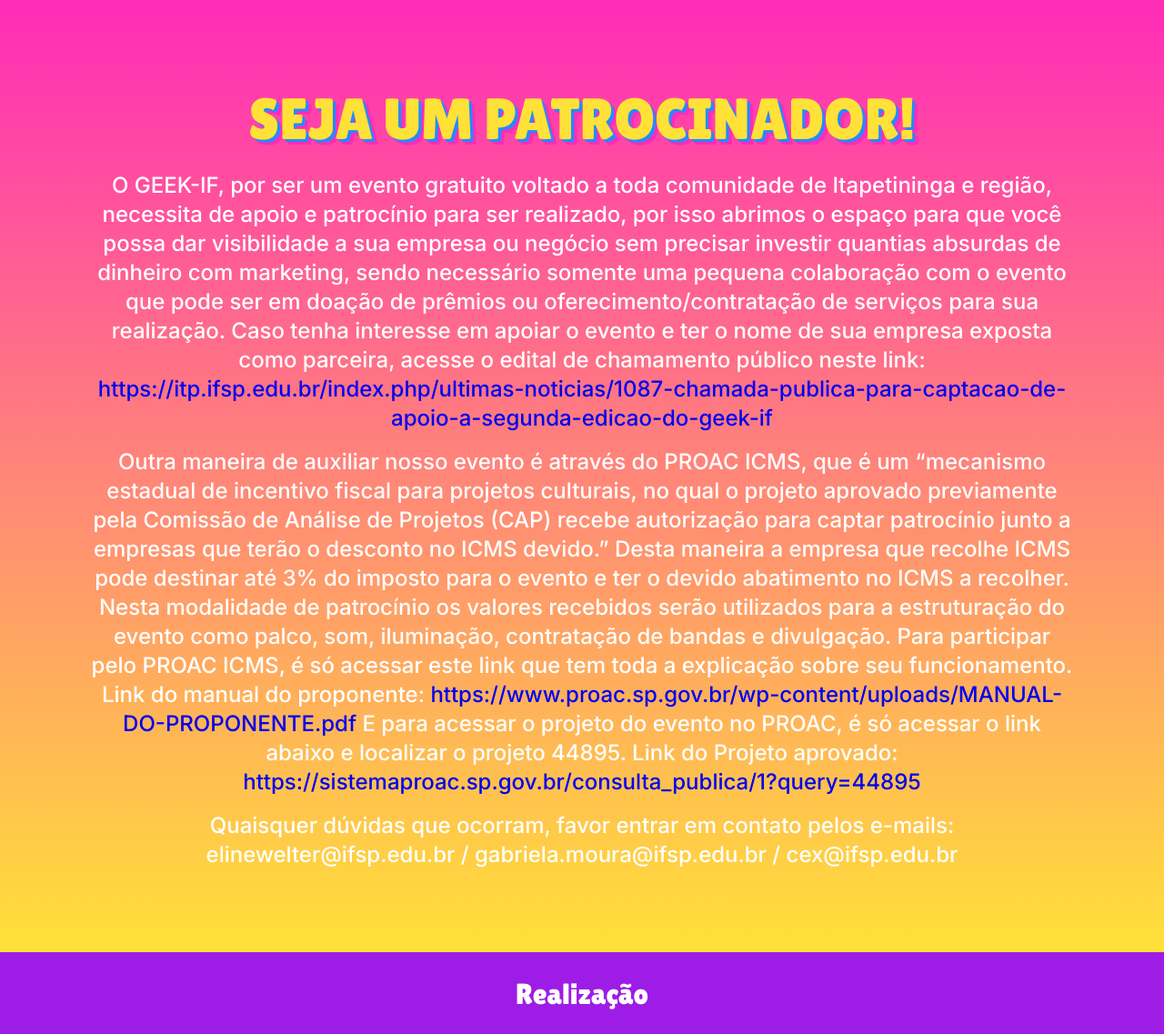
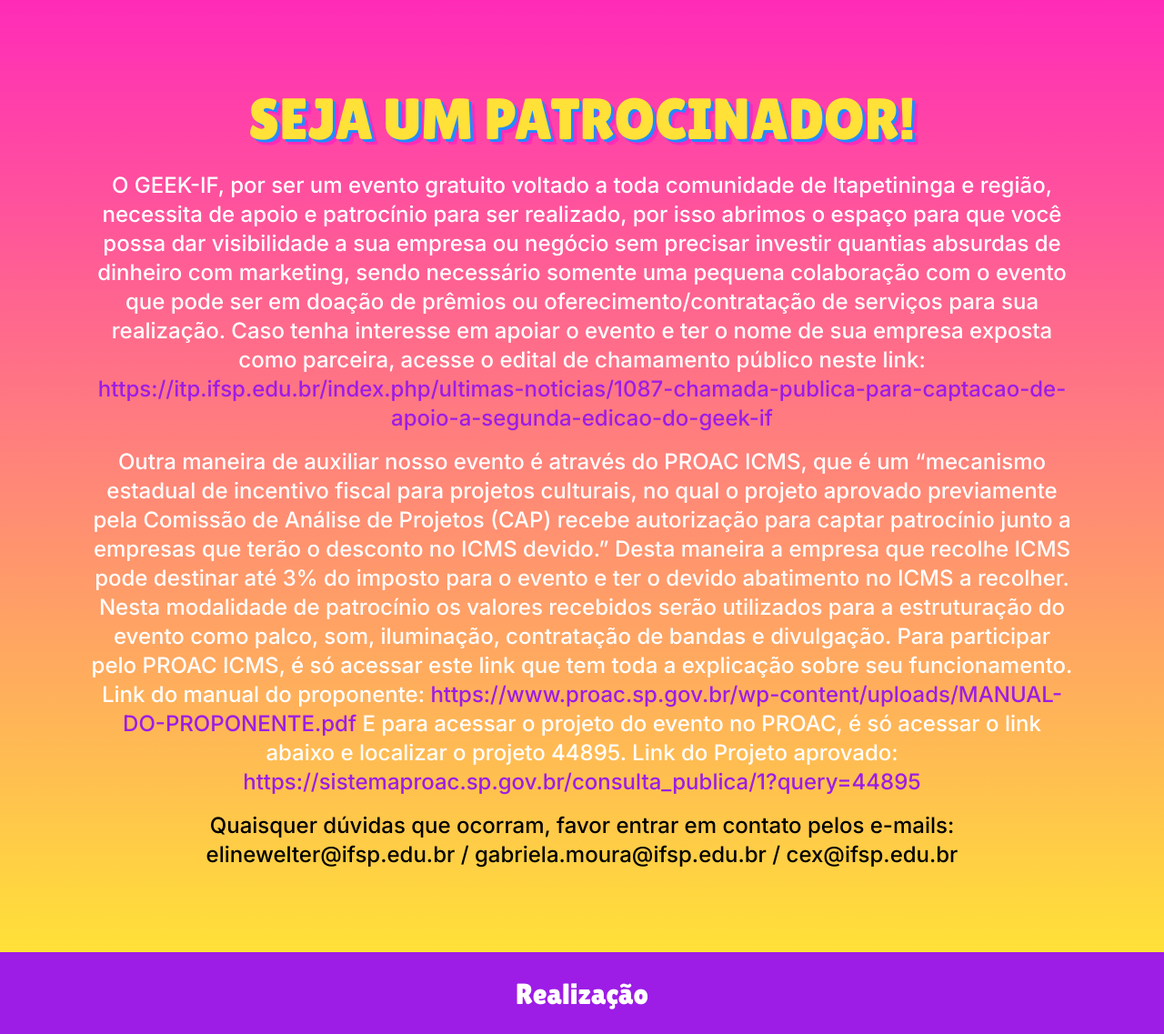
Before and after one commit to fabsoftwareitp/geekif.fabsoftware.itp.ifsp.edu.br, a PHP site: page /pages/sponsor.html in a window 1280 px wide. Shown: the part 121-1258 px from the top of the page at 91% size. Run offline with PHP 8.4, Linux system fonts and the light colour scheme.

Commit message:
Alterações de cores na área de patrocinadores

```diff
--- a/css/content.css
+++ b/css/content.css
@@ -531,3 +531,16 @@
     max-width: 70vw;
   }
 }
+
+/* Patrocinadores */
+.sponsor-p > p:last-child {
+  color: var(--black)
+}
+
+.sponsor-p > p > a {
+  color: var(--purple);
+}
+
+.sponsor-p > p > a:active {
+  color: var(--dark-pink)
+}
--- a/pages/sponsor.html
+++ b/pages/sponsor.html
@@ -69,7 +69,7 @@
  <div class="header-back"></div>
  <!-- Seja um Patrocinador -->
  <section class="back-gradient">
-   <div class="about-attractions">
+   <div class="about-attractions sponsor-p">
     <h1>Seja um Patrocinador!</h1>
     <p>
       O GEEK-IF, por ser um evento gratuito voltado a toda comunidade de Itapetininga e região, necessita de apoio e patrocínio
@@ -78,16 +78,16 @@
       pode ser em doação de prêmios ou oferecimento/contratação de serviços para sua realização.
       Caso tenha interesse em apoiar o evento e ter o nome de sua empresa exposta como parceira, acesse o edital de chamamento
       público neste link:
-      <a href="https://itp.ifsp.edu.br/index.php/ultimas-noticias/1087-chamada-publica-para-captacao-de-apoio-a-segunda-edicao-do-geek-if">https://itp.ifsp.edu.br/index.php/ultimas-noticias/1087-chamada-publica-para-captacao-de-apoio-a-segunda-edicao-do-geek-if</a>
+      <a href="https://itp.ifsp.edu.br/index.php/ultimas-noticias/1087-chamada-publica-para-captacao-de-apoio-a-segunda-edicao-do-geek-if" target="_blank">https://itp.ifsp.edu.br/index.php/ultimas-noticias/1087-chamada-publica-para-captacao-de-apoio-a-segunda-edicao-do-geek-if</a>
     </p>
     <p>
       Outra maneira de auxiliar nosso evento é através do PROAC ICMS, que é um “mecanismo estadual de incentivo fiscal para projetos culturais, no qual o projeto aprovado previamente pela Comissão de Análise de Projetos (CAP) recebe autorização para captar patrocínio junto a empresas que terão o desconto no ICMS devido.” Desta maneira a empresa que recolhe ICMS pode destinar até 3% do imposto para o evento e ter o devido abatimento no ICMS a recolher.
       Nesta modalidade de patrocínio os valores recebidos serão utilizados para a estruturação do evento como palco, som, iluminação, contratação de bandas e divulgação.
       Para participar pelo PROAC ICMS, é só acessar este link que tem toda a explicação sobre seu funcionamento.
-      Link do manual do proponente: <a href="https://www.proac.sp.gov.br/wp-content/uploads/MANUAL-DO-PROPONENTE.pdf">https://www.proac.sp.gov.br/wp-content/uploads/MANUAL-DO-PROPONENTE.pdf</a>
+      Link do manual do proponente: <a href="https://www.proac.sp.gov.br/wp-content/uploads/MANUAL-DO-PROPONENTE.pdf" target="_blank">https://www.proac.sp.gov.br/wp-content/uploads/MANUAL-DO-PROPONENTE.pdf</a>
       E para acessar o projeto do evento no PROAC, é só acessar o link abaixo e localizar o projeto 44895.
       Link do Projeto aprovado:
-      <a href="https://sistemaproac.sp.gov.br/consulta_publica/1?query=44895">https://sistemaproac.sp.gov.br/consulta_publica/1?query=44895</a>
+      <a href="https://sistemaproac.sp.gov.br/consulta_publica/1?query=44895" target="_blank">https://sistemaproac.sp.gov.br/consulta_publica/1?query=44895</a>
     </p>
     <p>
       Quaisquer dúvidas que ocorram, favor entrar em contato pelos e-mails: elinewelter@ifsp.edu.br / gabriela.moura@ifsp.edu.br / cex@ifsp.edu.br
```
